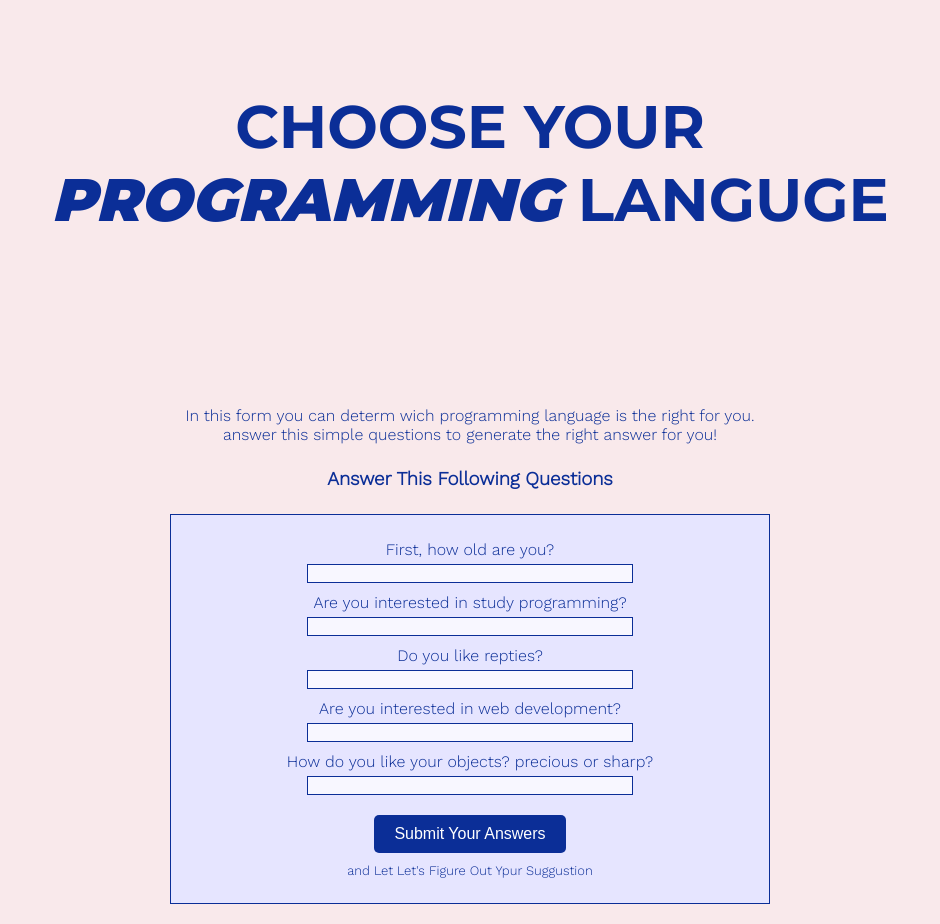
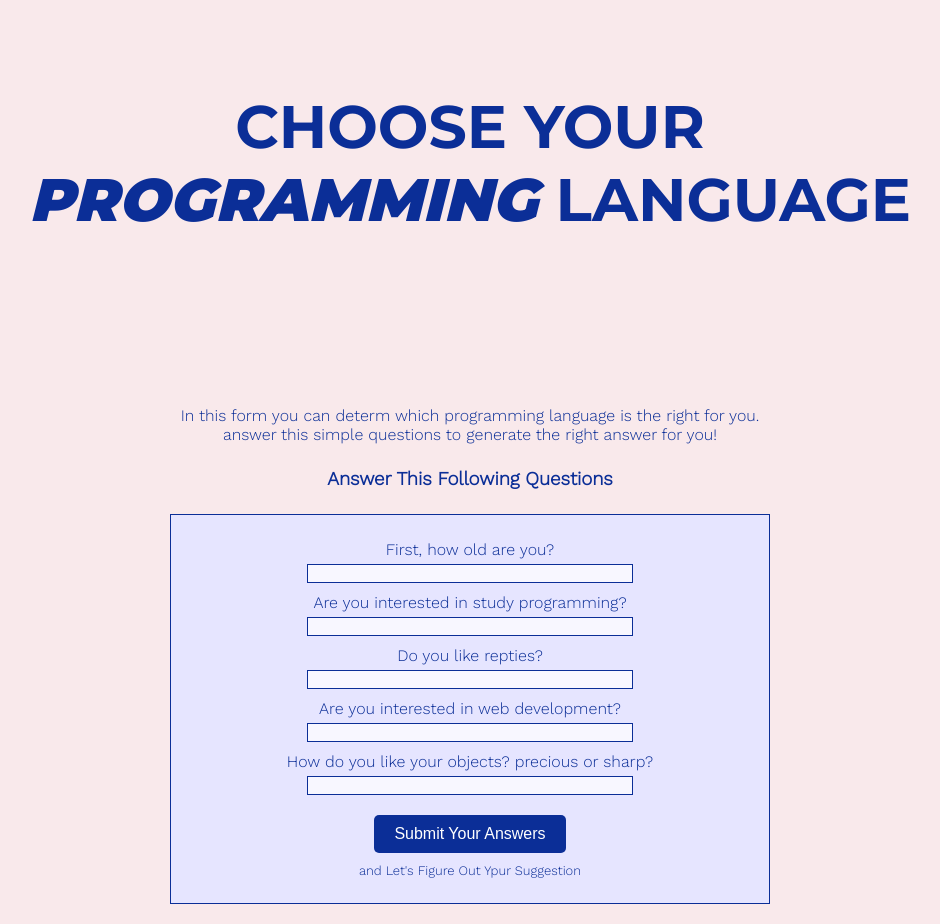
Before and after one commit to Object-ions/jsandbrowsers, a plain HTML site: page index.html in a window 1280 px wide. Shown: the whole page, without its empty margins (170-1110 px from the left). Drawn offline with nearby package versions, Linux system fonts and the light colour scheme.

Commit message:
correct miss spellings

```diff
--- a/index.html
+++ b/index.html
@@ -4,15 +4,15 @@
 <head>
   <meta charset="UTF-8">
   <link rel="stylesheet" href="css/styles.css">
-  <title>Choose Your Programming Languge</title>
+  <title>Choose Your Programming Language</title>
 </head>
 
 <body>
   <div id="head">
-    <h1>Choose Your <br> <em id="lang"> Programming </em> Languge</h1>
+    <h1>Choose Your <br> <em id="lang"> Programming </em> Language</h1>
   </div>
   <div id="main-div">
-    <p>In this form you can determ wich programming language is the right for you.<br>
+    <p>In this form you can determ which programming language is the right for you.<br>
       answer this simple questions to generate the right answer for you!</p>
 
     <h3>answer this following questions</h3>
@@ -32,11 +32,11 @@
       <!-- Q5 -->
       <label for="question5">How do you like your objects? precious or sharp?</label>
       <input id="question5" type="text" name="objects">
-
+      <!-- submit btn -->
       <button type="submit">Submit Your Answers</button>
-      <p class="note" id="lastq">and Let Let's Figure Out Ypur Suggustion</p>
+      <p class="note" id="lastq">and Let's Figure Out Ypur Suggestion</p>
     </form>
-
+    <!-- answer will apear here: -->
     <div id="answer-display" class="hidden">
       <span id="result">hidden text to replace</span>
       <p class="note">you can try to generate another answer, please try it out!</p>
```
